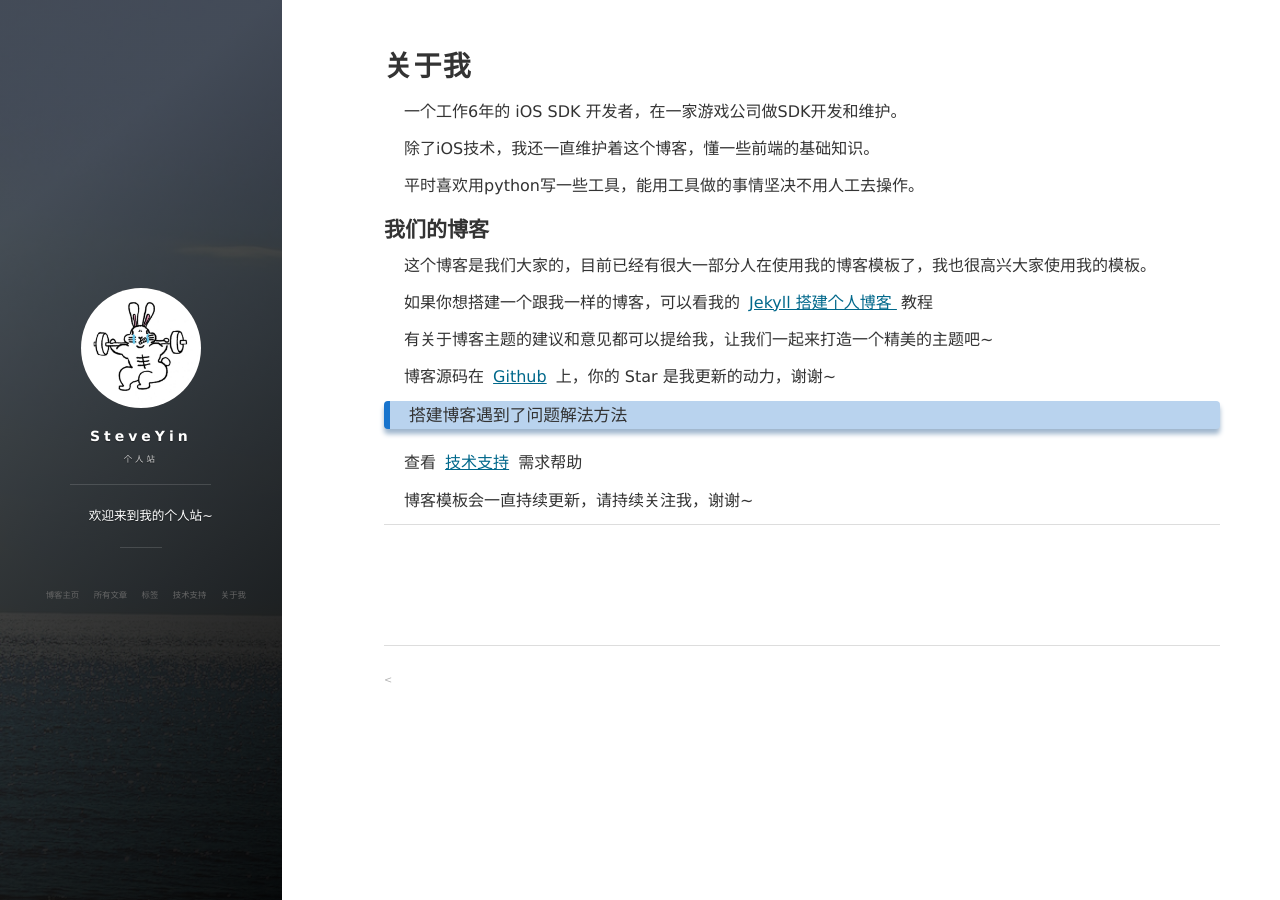
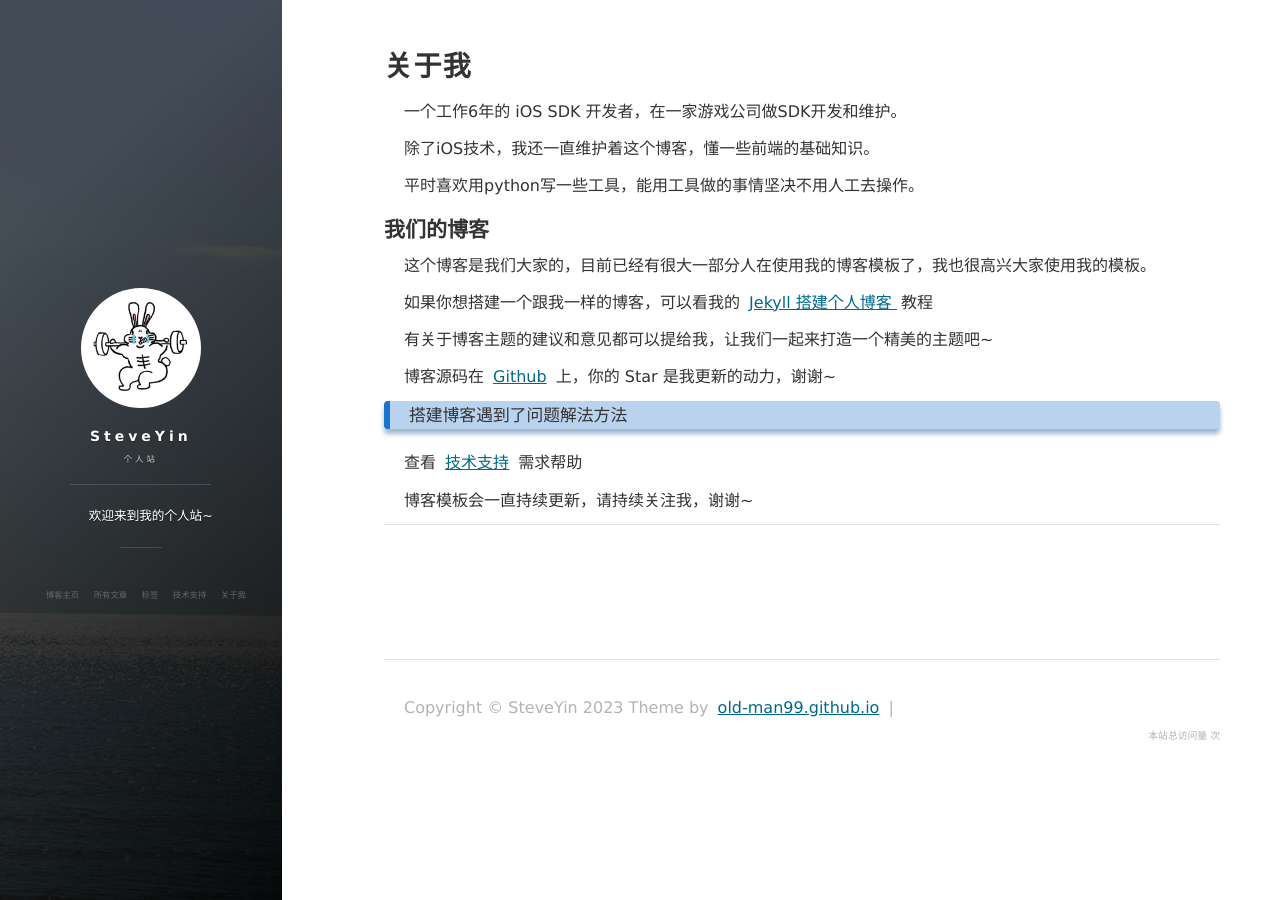
Before and after one commit to Old-Man99/old-man99.github.io, a Jekyll site: the page built from about.md, in a window 1280 px wide. Built offline with Jekyll 4.4.1, drawn with Linux system fonts in a browser that asks for light colours; nearby versions of some CDN libraries; comment, search, counter and statistics services are not loaded; part of the change alters nothing that is shown.

Commit message:
修改博客

```diff
--- a/_includes/comments.html
+++ b/_includes/comments.html
@@ -1,41 +1,108 @@
+<script src="/js/jquery-3.3.1.js"></script>
+
 <section class="post-comments">
-
-  {% if site.comment.livere %}
-
-      <div id="lv-container" data-id="city" data-uid="{{site.comment.livere}}">
-      <script type="text/javascript">
-         (function(d, s) {
-             var j, e = d.getElementsByTagName(s)[0];
-
-             if (typeof LivereTower === 'function') { return; }
-             j = d.createElement(s);
-             j.src = 'https://cdn-city.livere.com/js/embed.dist.js';
-             j.async = true;
-             e.parentNode.insertBefore(j, e);
-         })(document, 'script');
-      </script>
-      <noscript>为正常使用来必力评论功能请激活JavaScript</noscript>
-      </div>
-
-  {% elsif site.comment.disqus %}
-    <div id="disqus_thread"></div>
-    <script>
-
-    var disqus_config = function () {
-        this.page.url = "{{ page.url | prepend: site.baseurl | prepend: site.url }}";
-        this.page.identifier = "{{ page.url }}";
-    };
-    var disqus_shortname = '{{ site.comment.disqus }}';
-
-    (function() { // DON'T EDIT BELOW THIS LINE
-        var d = document, s = d.createElement('script');
-        s.src = '//' + disqus_shortname + '.disqus.com/embed.js';
-        s.setAttribute('data-timestamp', +new Date());
-            (d.head || d.body).appendChild(s);
-        })();
-    </script>
-    <noscript>要查看<a href="http://disqus.com/?ref_noscript"> Disqus </a>评论，请启用 JavaScript</noscript>
-
-  {% endif %}
+    <nav class="cover-navigation navigation--social">
+        <div class='navbar-logo console-container'>
+            <span id='text'></span>
+            <!--<div class='console-underscore' id='console'>&#95;</div>-->
+        </div>
+    </nav>
 
 </section>
+<script>
+
+    // function([string1, string2],target id,[color1,color2])
+
+    consoleText([''], 'text');
+
+    function consoleText(words, id) {
+        var con = "";
+        $.ajax({
+            url: "https://api.shadiao.pro/chp",
+            dataType:"json",
+            async:false,
+            type: "GET",
+            /*data: {"key": "d4e74a7cc2aab006bd66d7e81784cc79"},*/
+            success: function(result){
+                debugger
+                con = result.data.text;
+            }
+        });
+        words[0] = con;
+        var colors = [getColor()];
+        if (colors === undefined) colors = ['#fff'];
+        var visible = true;
+        var con = document.getElementById('console');
+        var letterCount = 1;
+        var x = 1;
+        var waiting = false;
+        var target = document.getElementById(id)
+
+        target.setAttribute('style', 'color:' + colors[0])
+
+        window.setInterval(function() {
+
+            if (letterCount === 0 && waiting === false) {
+                waiting = true;
+                var con = "";
+                $.ajax({
+                    url: "https://api.shadiao.pro/chp",
+                    dataType:"json",
+                    async:false,
+                    type: "GET",
+                    /*data: {"key": "d4e74a7cc2aab006bd66d7e81784cc79"},*/
+                    success: function(result){
+                        debugger
+                        con = result.data.text;
+                    }
+                });
+                words[0] = con;
+
+                target.innerHTML = words[0].substring(0, letterCount)
+                window.setTimeout(function() {
+                    var usedColor = colors.shift();
+                    colors.push(usedColor);
+                    var usedWord = words.shift();
+                    words.push(usedWord);
+                    x = 1;
+                    target.setAttribute('style', 'color:' + getColor())
+                    letterCount += x;
+                    waiting = false;
+                }, 1000)
+            } else if (letterCount === words[0].length + 1 && waiting === false) {
+                waiting = true;
+                window.setTimeout(function() {
+                    x = -1;
+                    letterCount += x;
+                    waiting = false;
+                }, 1000)
+            } else if (waiting === false) {
+                target.innerHTML = words[0].substring(0, letterCount)
+                letterCount += x;
+            }
+        }, 120)
+        /*window.setInterval(function() {
+            if (visible === true) {
+                con.className = 'console-underscore hidden'
+                visible = false;
+
+            } else {
+                con.className = 'console-underscore'
+
+                visible = true;
+            }
+        }, 400)*/
+    }
+
+    function getColor() {
+        var str = "#";
+        //一个十六进制的值的数组
+        var arr = ["0", "1", "2", "3", "4", "5", "6", "7", "8", "9", "a", "b", "c", "d", "e", "f"];
+        for (var i = 0; i < 6; i++) {
+            //产生的每个随机数都是一个索引,根据索引找到数组中对应的值,拼接到一起
+            var num = parseInt(Math.random() * 16);
+            str += arr[num];
+        }
+        return str;
+    }
+</script>
--- a/_includes/footer.html
+++ b/_includes/footer.html
@@ -1,135 +1,31 @@
-<script src="/js/jquery-3.3.1.js"></script>
-
 <section class="footer">
     <footer>
         <div class = "footer_div">
         <nav class="cover-navigation navigation--social">
-            <div class='navbar-logo console-container'>
-                <span id='text'></span>
-                <div class='console-underscore' id='console'>&#95;</div>
-            </div>
+
         </nav>
+
         </div>
 
-        <<!--div class = "footer_div">
+        <div class = "footer_div">
            <p class="copyright text-muted">
-            Copyright &copy; {{ site.title }} {{ site.time | date: '%Y' }} Theme by <a href="https://old-man99.github.io/">SteveYin</a> |
-            &lt;!&ndash;<iframe
+            Copyright &copy; {{ site.title }} {{ site.time | date: '%Y' }} Theme by <a href="https://old-man99.github.io/">old-man99.github.io</a> |
+            <!--<iframe
                 style="margin-left: 2px; margin-bottom:-5px;"
                 frameborder="0" scrolling="0" width="91px" height="20px"
                 src="https://ghbtns.com/github-btn.html?user=leopardpan&repo=leopardpan.github.io&type=star&count=true" >
-            </iframe>&ndash;&gt;
+            </iframe>-->
             </p>
-            &lt;!&ndash;<div align="right">
+        	<div align="right">
     			<link rel="stylesheet" href="//cdn.bootcss.com/font-awesome/4.3.0/css/font-awesome.min.css">
 
-          &lt;!&ndash; 访问统计 &ndash;&gt;
+          <!-- 访问统计 -->
           <span id="busuanzi_container_site_pv">
             本站总访问量
             <span id="busuanzi_value_site_pv"></span>次
           </span>
 
-        </div>&ndash;&gt;
-        <div>-->
+        </div>
+        <div>
     </footer>
 </section>
-<script>
-
-
-    // function([string1, string2],target id,[color1,color2])
-
-
-    consoleText([''], 'text');
-
-    function consoleText(words, id) {
-        debugger
-        var con = "";
-        $.ajax({
-            url: "https://api.shadiao.pro/chp",
-            dataType:"json",
-            async:false,
-            type: "GET",
-            /*data: {"key": "d4e74a7cc2aab006bd66d7e81784cc79"},*/
-            success: function(result){
-                debugger
-                con = result.data.text;
-            }
-        });
-        words[0] = con;
-        var colors = [getColor()];
-        if (colors === undefined) colors = ['#fff'];
-        var visible = true;
-        var con = document.getElementById('console');
-        var letterCount = 1;
-        var x = 1;
-        var waiting = false;
-        var target = document.getElementById(id)
-
-        target.setAttribute('style', 'color:' + colors[0])
-
-        window.setInterval(function() {
-
-            if (letterCount === 0 && waiting === false) {
-                waiting = true;
-                var con = "";
-                $.ajax({
-                    url: "https://api.shadiao.pro/chp",
-                    dataType:"json",
-                    async:false,
-                    type: "GET",
-                    /*data: {"key": "d4e74a7cc2aab006bd66d7e81784cc79"},*/
-                    success: function(result){
-                        debugger
-                        con = result.data.text;
-                    }
-                });
-                words[0] = con;
-
-                target.innerHTML = words[0].substring(0, letterCount)
-                window.setTimeout(function() {
-                    var usedColor = colors.shift();
-                    colors.push(usedColor);
-                    var usedWord = words.shift();
-                    words.push(usedWord);
-                    x = 1;
-                    target.setAttribute('style', 'color:' + getColor())
-                    letterCount += x;
-                    waiting = false;
-                }, 1000)
-            } else if (letterCount === words[0].length + 1 && waiting === false) {
-                waiting = true;
-                window.setTimeout(function() {
-                    x = -1;
-                    letterCount += x;
-                    waiting = false;
-                }, 1000)
-            } else if (waiting === false) {
-                target.innerHTML = words[0].substring(0, letterCount)
-                letterCount += x;
-            }
-        }, 120)
-        window.setInterval(function() {
-            if (visible === true) {
-                con.className = 'console-underscore hidden'
-                visible = false;
-
-            } else {
-                con.className = 'console-underscore'
-
-                visible = true;
-            }
-        }, 400)
-    }
-
-    function getColor() {
-        var str = "#";
-        //一个十六进制的值的数组
-        var arr = ["0", "1", "2", "3", "4", "5", "6", "7", "8", "9", "a", "b", "c", "d", "e", "f"];
-        for (var i = 0; i < 6; i++) {
-            //产生的每个随机数都是一个索引,根据索引找到数组中对应的值,拼接到一起
-            var num = parseInt(Math.random() * 16);
-            str += arr[num];
-        }
-        return str;
-    }
-</script>
```
